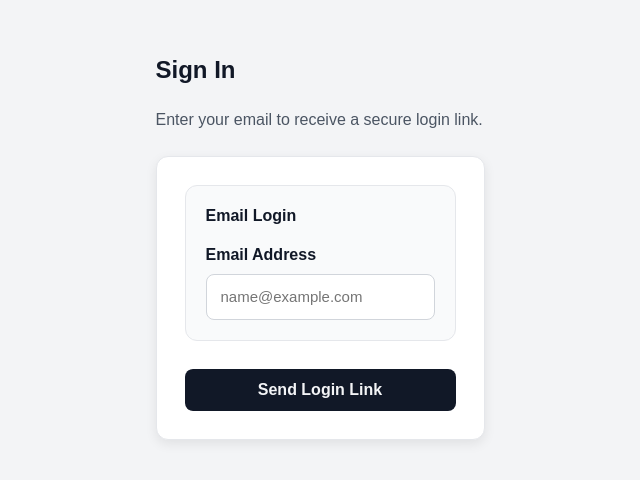
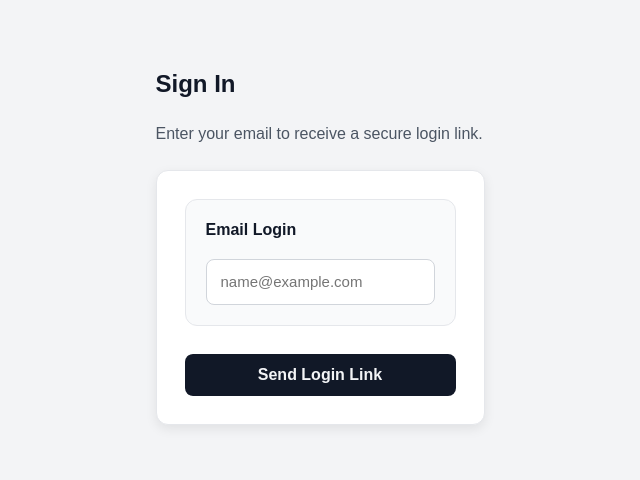
Before and after one commit to devongalb/fitness-tracker, a React (Vite) app: page / in a window 1280 px wide. Shown: the part 152-632 px from the top of the page, without its empty margins (320-960 px from the left). Built offline with nearby package versions, Linux system fonts and the light colour scheme; no server answers.

Commit message:
added admin atributes

```diff
--- a/src/App.jsx
+++ b/src/App.jsx
@@ -49,6 +49,7 @@ function App() {
         return
       }
 
+      console.log("Loaded profile:", data)
       setProfile(data)
     }
 
--- a/src/components/Auth.jsx
+++ b/src/components/Auth.jsx
@@ -52,7 +52,6 @@ function Auth() {
                 <div className="form-section">
                     <h3 className="form-section-title">Email Login</h3>
 
-                    <label className="form-label">Email Address</label>
                     <input
                         className="form-input"
                         type="email"
```
